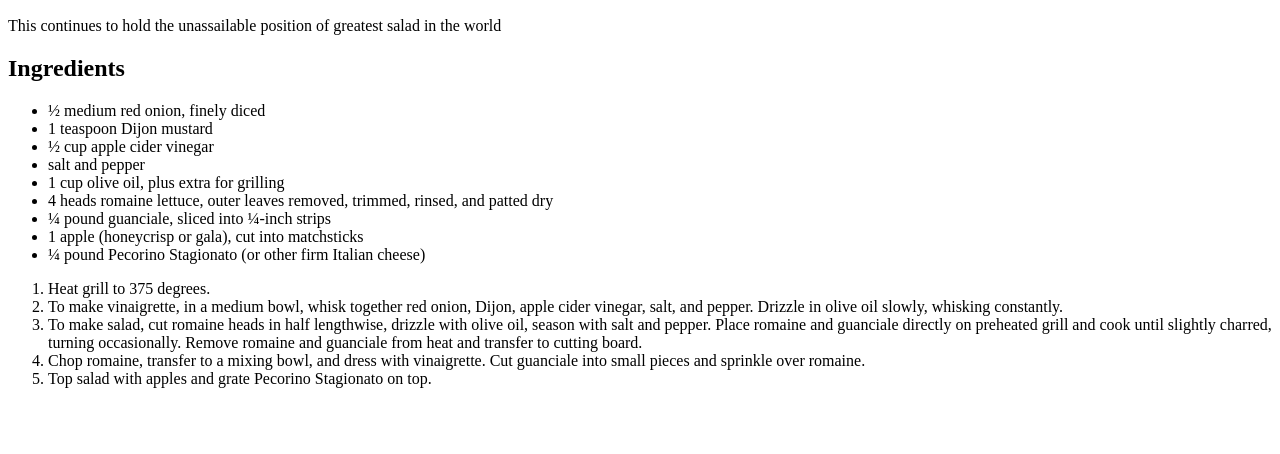
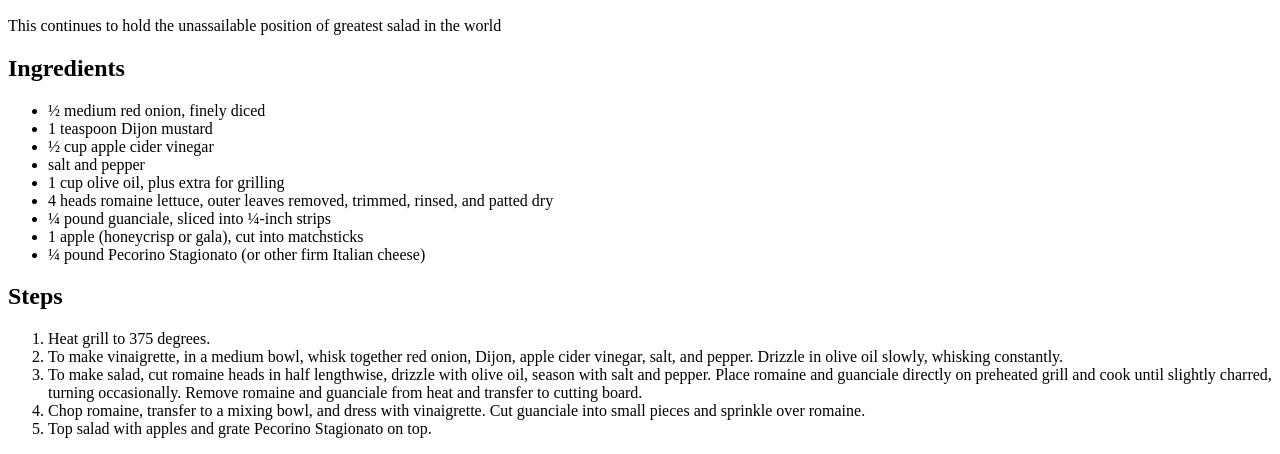
Before and after one commit to cjstern/odin-recipes, a plain HTML site: page recipes/grilled_romaine.html in a window 1280 px wide. Shown: the part 434-888 px from the top of the page. Before the commit the page ends 838 px from the top, so only its background shows below. Drawn offline with Linux system fonts and the light colour scheme.

Commit message:
updated header title and added steps to instructions

```diff
--- a/recipes/grilled_romaine.html
+++ b/recipes/grilled_romaine.html
@@ -3,7 +3,7 @@
 <head>
     <meta charset="UTF-8">
     <meta name="viewport" content="width=>, initial-scale=1.0">
-    <title>Document</title>
+    <title>Grilled Romaine Recipe</title>
 </head>
 <body>
     <h1>Grilled Romaine</h1>
@@ -22,6 +22,7 @@
         <li>1 apple (honeycrisp or gala), cut into matchsticks</li>
         <li>¼ pound Pecorino Stagionato (or other firm Italian cheese)</li>
     </ul>
+    <h2>Steps</h2>
     <ol>
         <li>Heat grill to 375 degrees.</li>
         <li>To make vinaigrette, in a medium bowl, whisk together red onion, Dijon, apple cider vinegar, salt, and pepper. Drizzle in olive oil slowly, whisking constantly.</li>
```
